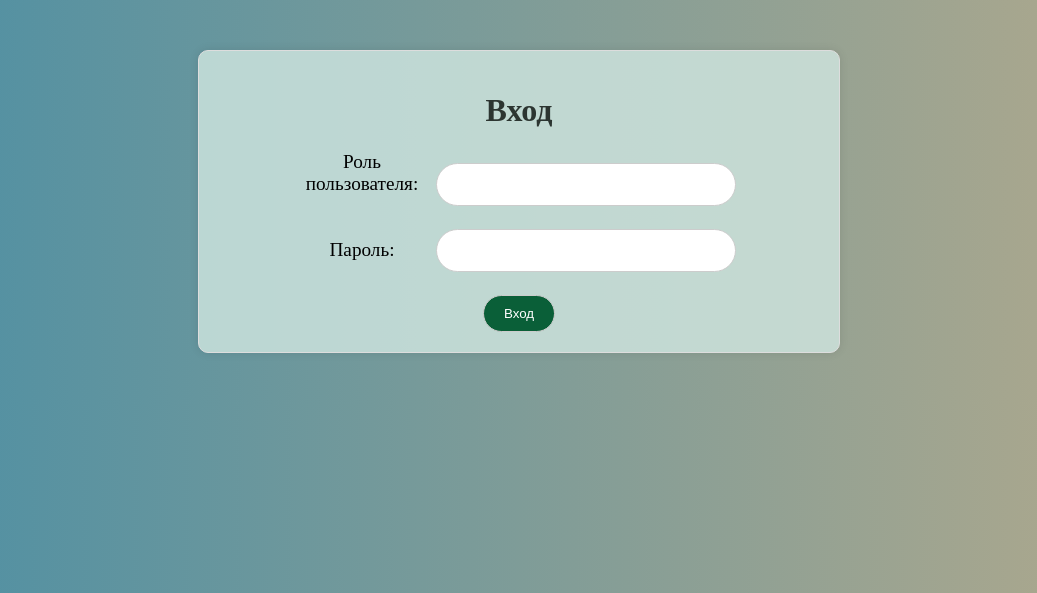
After one commit to Arihina/fastapi_pet_project, a FastAPI app: template app/templates/login.html in a window 1280 px wide. The commit adds this page. Shown: the top 593 px of the page, without its empty margins (121-1158 px from the left). Run offline with FastAPI, Linux system fonts and the light colour scheme; the template is opened without the code that fills it, so the values that code supplies are empty; parts of the project's set-up code (start-up, migrations or seed data) failed here and were passed over.

Commit message:
add login page

```diff
--- a/app/routers/__init__.py
+++ b/app/routers/__init__.py
@@ -3,6 +3,7 @@ from fastapi import APIRouter
 from .admin import router as admin_router
 from .buyers import router as buyer_router
 from .descriptions import router as descriptions_router
+from .login import router as login_router
 from .orders import router as orders_router
 from .products import router as product_router
 from .providers import router as provider_router
@@ -19,3 +20,4 @@ router.include_router(product_router)
 router.include_router(sales_accounting_router)
 router.include_router(storekeeper_router)
 router.include_router(admin_router)
+router.include_router(login_router)
--- a/app/templates/index.html
+++ b/app/templates/index.html
@@ -41,7 +41,7 @@
             <p>СУБД <span style="color: darkblue;">PostgreSQL</span></p>
         </div>
     </div><br>
-    <a href="" class="btn">Вход в систему</a>
+    <a href="/login" class="btn">Вход в систему</a>
 </body>
 
 </html>
--- /dev/null
+++ b/app/templates/login.html
@@ -0,0 +1,28 @@
+<!DOCTYPE html>
+<html lang="ru">
+<head>
+    <meta charset="UTF-8">
+    <meta name="viewport" content="width=device-width, initial-scale=1.0">
+    <link rel="stylesheet" href="/static/cards_style.css">
+    <title>Вход</title>
+</head>
+<body>
+<div class="block">
+    <h1>Вход</h1>
+    <form action="/token" method="post">
+        <label for="username">Роль пользователя:</label>
+        <input type="text" id="username" name="username" required><br><br>
+        <label for="password">Пароль:</label>
+        <input type="password" id="password" name="password" style="
+        width: 300px;
+        padding: 10px;
+        margin-bottom: 5px;
+        border: 1px solid #ccc;
+        border-radius: 25px;
+        font-size: 1.1em;
+        box-sizing: border-box;" required><br><br>
+        <button type="submit">Вход</button>
+    </form>
+</div>
+</body>
+</html>
```
Also changed, not shown: app/config.py (+10 -0 lines), app/routers/login.py (added, +45 -0 lines), app/static/cards_style.css (+4 -4 lines).
